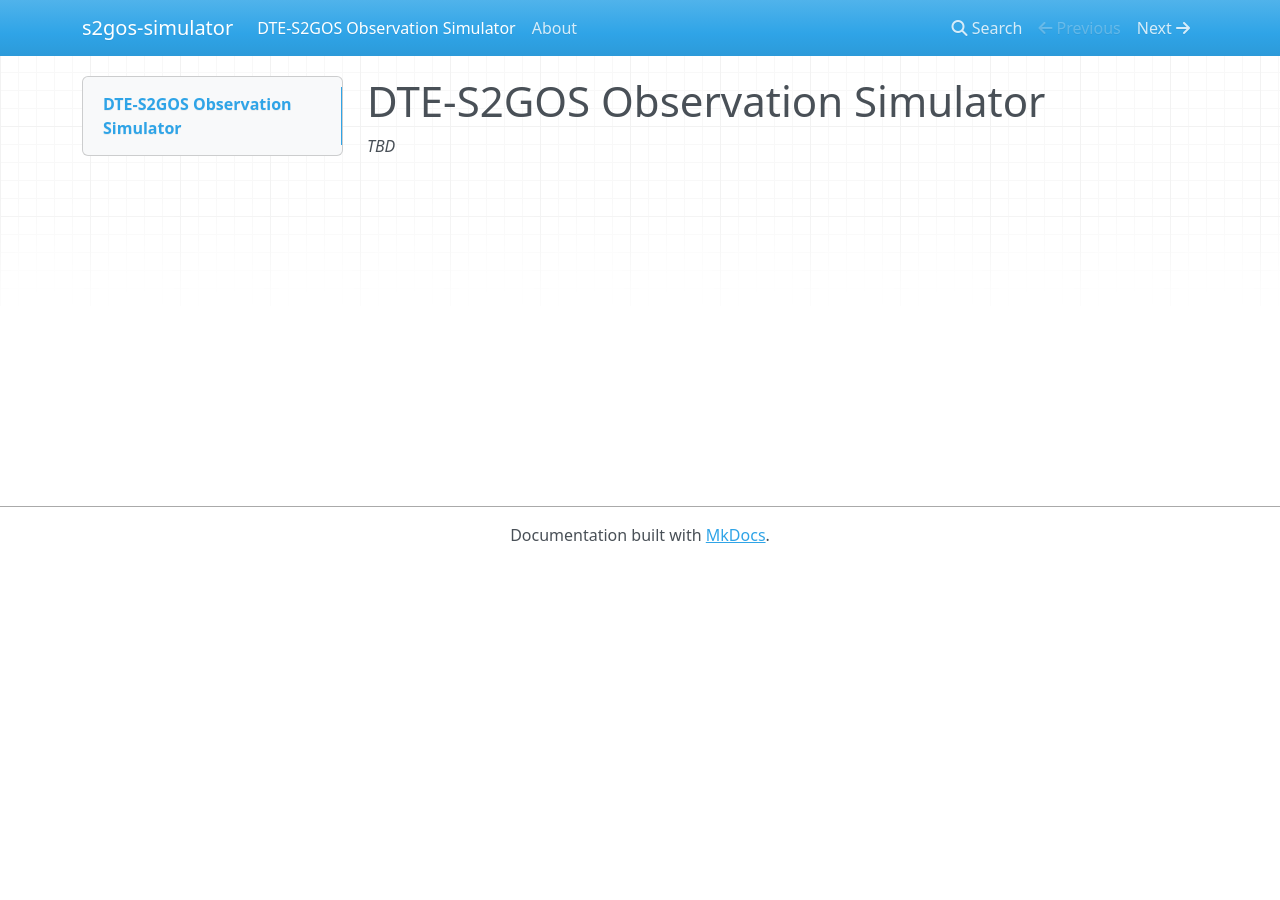
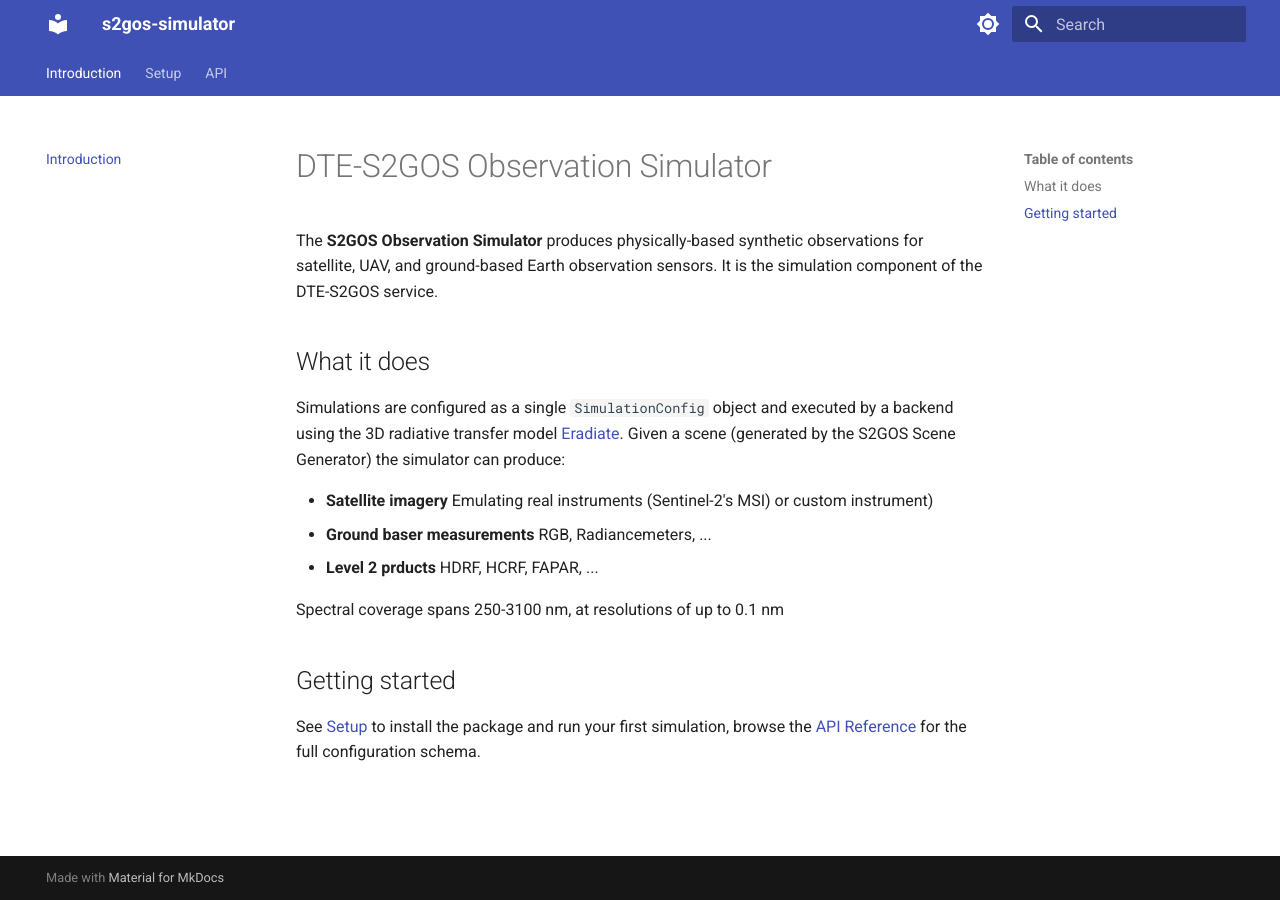
Before and after one commit to s2gos-dev/s2gos-simulator, an MkDocs documentation site: the page built from docs/index.md, in a window 1280 px wide. Built offline with MkDocs 1.6.1 and Material for MkDocs 9.7.7, drawn with Linux system fonts in a browser that asks for light colours; nearby versions of some CDN libraries.

Commit message:
Initial documentation

```diff
--- a/docs/index.md
+++ b/docs/index.md
@@ -1,3 +1,21 @@
 # DTE-S2GOS Observation Simulator
 
-*TBD*
+The **S2GOS Observation Simulator** produces physically-based synthetic observations
+for satellite, UAV, and ground-based Earth observation sensors. It is the simulation
+component of the DTE-S2GOS service.
+
+## What it does
+
+Simulations are configured as a single `SimulationConfig` object and executed by a
+backend using the 3D radiative transfer model [Eradiate](https://eradiate.eu). Given a scene (generated by the S2GOS Scene Generator) the simulator can produce:
+
+- **Satellite imagery** Emulating real instruments (Sentinel-2's MSI) or custom instrument)
+- **Ground baser measurements** RGB, Radiancemeters, ...
+- **Level 2 prducts** HDRF, HCRF, FAPAR, ...
+
+Spectral coverage spans 250-3100 nm, at resolutions of up to 0.1 nm
+
+## Getting started
+
+See [Setup](setup.md) to install the package and run your first simulation, browse
+the [API Reference](api/simulation.md) for the full configuration schema.
--- a/mkdocs.yml
+++ b/mkdocs.yml
@@ -1 +1,57 @@
 site_name: s2gos-simulator
+
+theme:
+  name: material
+  palette:
+    - scheme: default
+      primary: indigo
+      accent: indigo
+      toggle:
+        icon: material/brightness-7
+        name: Switch to dark mode
+    - scheme: slate
+      primary: indigo
+      accent: indigo
+      toggle:
+        icon: material/brightness-4
+        name: Switch to light mode
+  features:
+    - navigation.tabs
+    - navigation.sections
+    - navigation.top
+    - search.highlight
+    - search.suggest
+    - content.code.copy
+
+plugins:
+  - search
+  - mkdocstrings:
+      handlers:
+        python:
+          paths: [src]
+          options:
+            show_source: false
+            show_root_heading: true
+            show_symbol_type_heading: true
+            show_symbol_type_toc: true
+            docstring_style: google
+            separate_signature: true
+            show_signature_annotations: true
+            merge_init_into_class: true
+            group_by_category: true
+            show_category_heading: true
+            # show_attributes: true
+            filters: ["!^_"]
+            extensions:
+              - griffe_pydantic
+
+nav:
+  - Introduction: index.md
+  - Setup: setup.md
+  - API:
+    - SimulationConfig: api/simulation.md
+    - Illumination: api/illumination.md
+    - Sensors: api/sensors.md
+    - Measurements: api/measurements.md
+    - Viewing: api/viewing.md
+    - Spectral: api/spectral.md
```
Also changed, not shown: docs/api/illumination.md (added, +7 -0 lines), docs/api/measurements.md (added, +15 -0 lines), docs/api/sensors.md (added, +12 -0 lines), docs/api/simulation.md (added, +5 -0 lines), docs/api/spectral.md (added, +8 -0 lines), docs/api/viewing.md (added, +12 -0 lines), docs/setup.md (added, +83 -0 lines), 1 other file.
